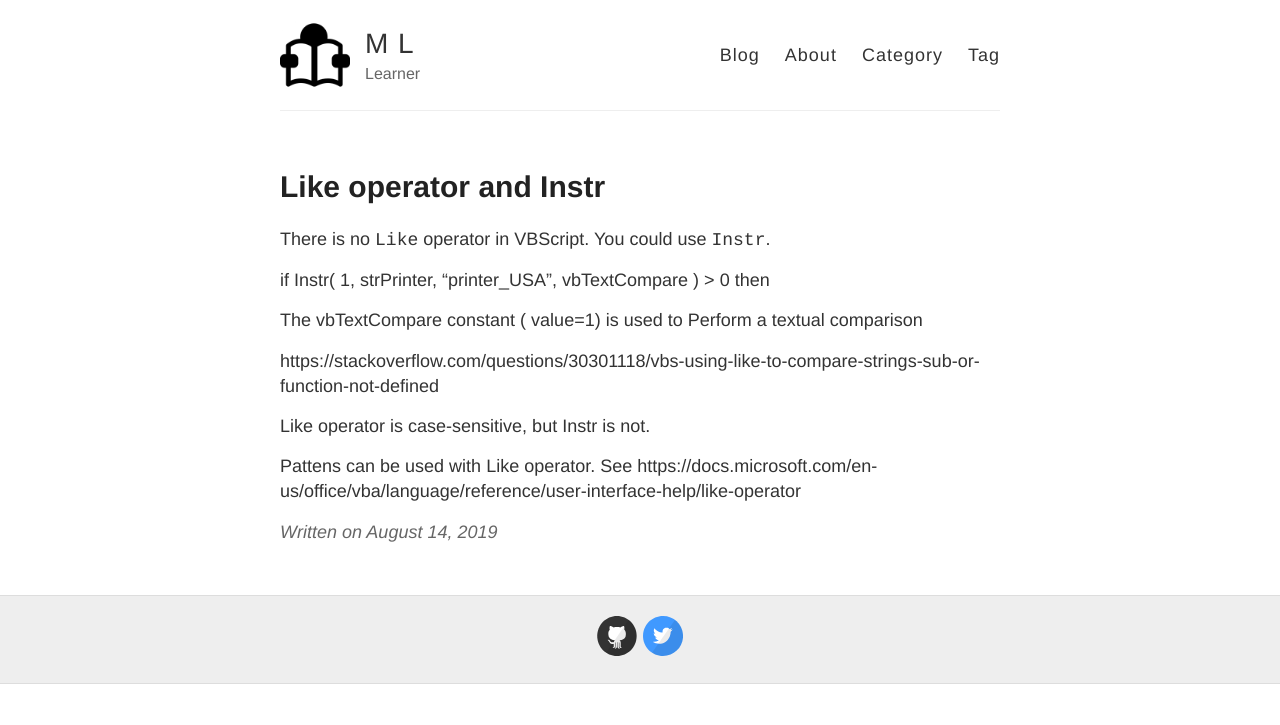
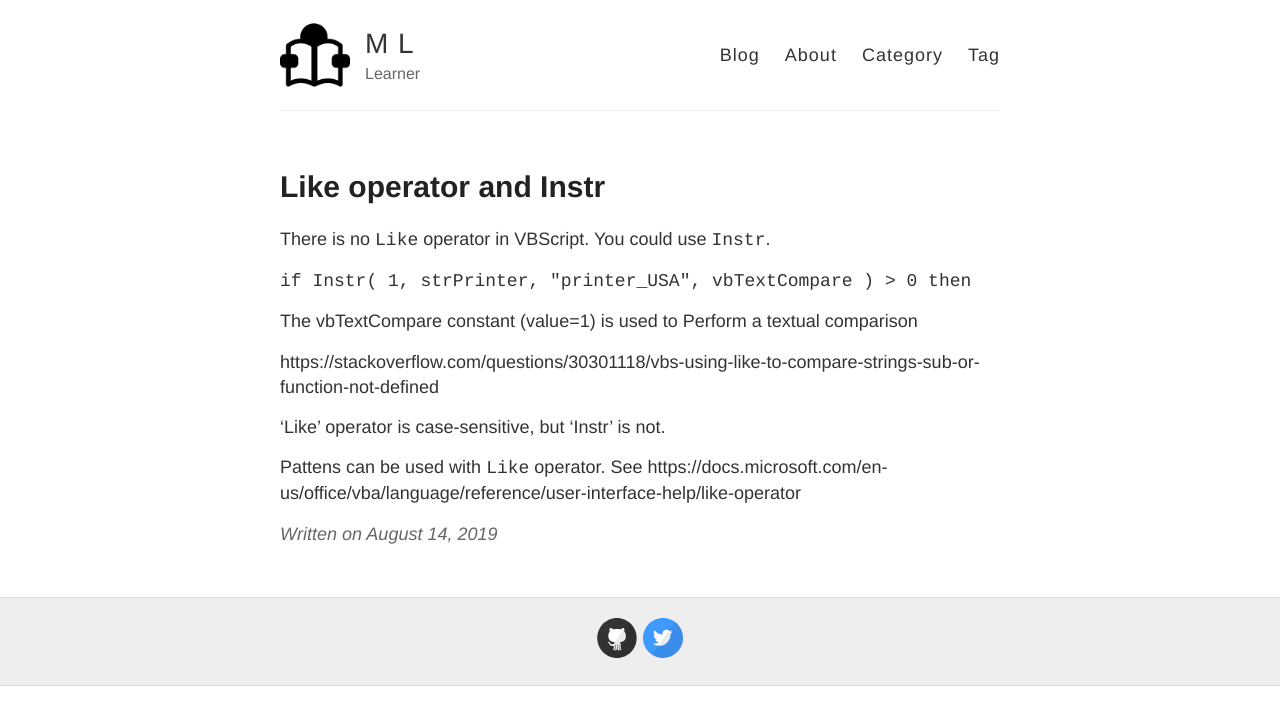
Before and after one commit to MingLang/MingLang.github.io, a Jekyll site: the page built from _posts/2019-08-14-Like-operator-and-Instr.md, in a window 1280 px wide. Shown: the top 725 px of the page. Built offline with Jekyll 4.4.1, drawn with Linux system fonts in a browser that asks for light colours.

````diff
--- a/_posts/2019-08-14-Like-operator-and-Instr.md
+++ b/_posts/2019-08-14-Like-operator-and-Instr.md
@@ -6,14 +6,14 @@ tags: [VBScript, VBA]
 ---
 
 
-There is no ```Like``` operator in VBScript. You could use `Instr`.
+There is no `Like` operator in VBScript. You could use `Instr`.
 
-if Instr( 1, strPrinter, "printer_USA", vbTextCompare ) > 0 then
+`if Instr( 1, strPrinter, "printer_USA", vbTextCompare ) > 0 then`
 
-The vbTextCompare constant ( value=1) is used to Perform a textual comparison
+The vbTextCompare constant (value=1) is used to Perform a textual comparison
 
 https://stackoverflow.com/questions/30301118/vbs-using-like-to-compare-strings-sub-or-function-not-defined
 
-Like operator is case-sensitive, but Instr is not.
+'Like' operator is case-sensitive, but 'Instr' is not.
 
-Pattens can be used with Like operator. See https://docs.microsoft.com/en-us/office/vba/language/reference/user-interface-help/like-operator
+Pattens can be used with `Like` operator. See https://docs.microsoft.com/en-us/office/vba/language/reference/user-interface-help/like-operator
````
